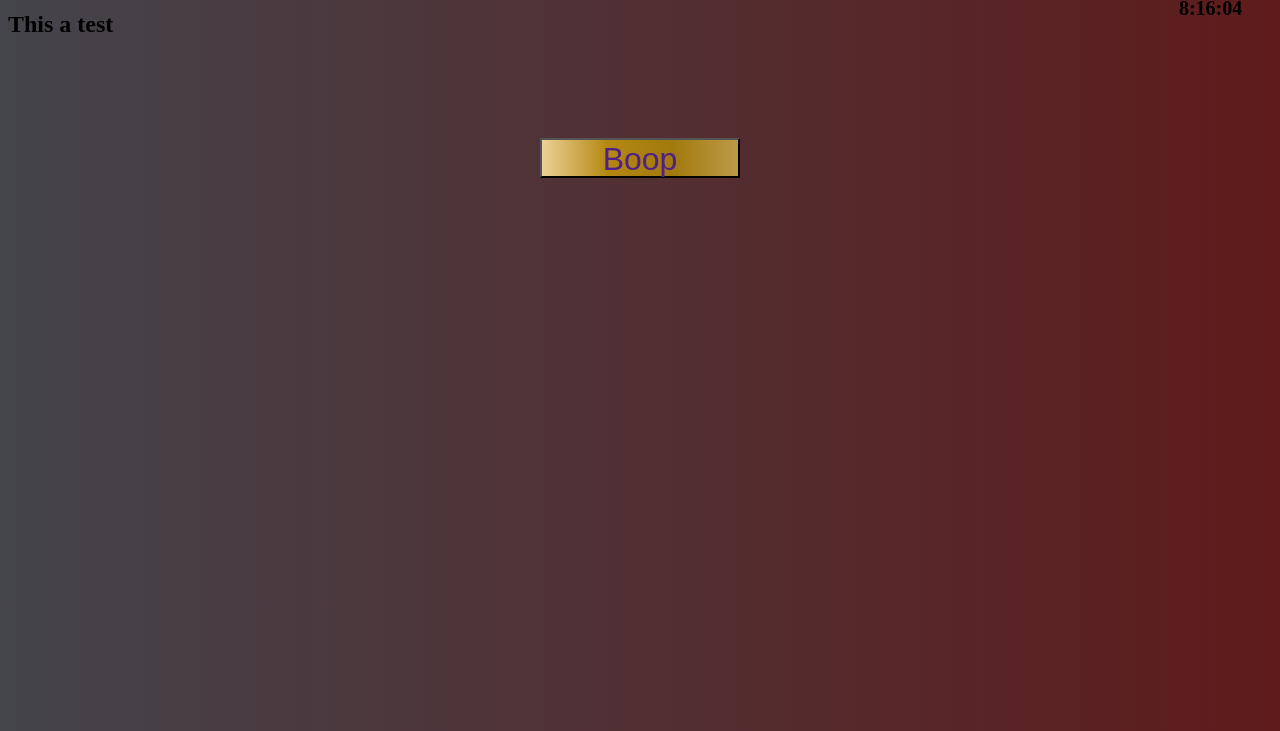
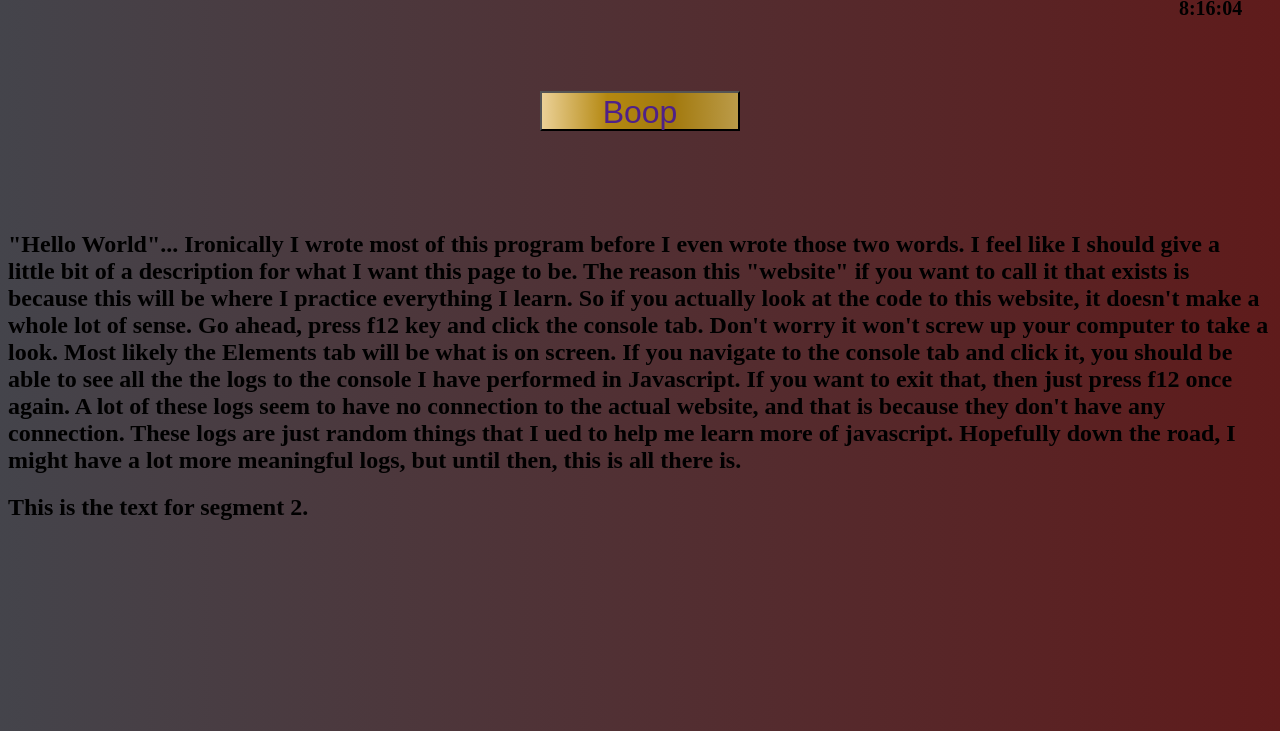
Before and after one commit to Jacob398/javascript-programming-training, a plain HTML site: page index.html in a window 1280 px wide. Shown: the part 69-800 px from the top of the page. Drawn offline with Linux system fonts and the light colour scheme.

Commit message:
Added myTextFile but ran into issue with java

```diff
--- a/index.html
+++ b/index.html
@@ -8,16 +8,16 @@
 </head>
 <body>
   <h1 id="main-heading"> Jacob's Program</h1>
-  <h2> This a test</h2>
   <div id="dateTimeContainer">
     <h2 class="dateTime" id="localDateDisplay"></h2>
     <h2 class="dateTime" id="dayOfWeek"></h2>
     <h2 class="dateTime" id="localTimeDisplay"></h2>
   </div>
-
   <div class="buttonContainer">
     <button id="mainButton">Boop</button>
   </div>
+  <h2 id="myText1"></h2>
+  <h2 id="myText2"></h2>
   <script src='index.js'></script>
 </body>
 </html>
--- a/index.js
+++ b/index.js
@@ -218,3 +218,39 @@ setInterval(updateDate, 1000 * 60);
 document.getElementById('mainButton').onclick = ()=>{
     window.open("https://www.youtube.com/watch?v=xvFZjo5PgG0")
 }
+
+// fetch('myTextFile.txt')
+// .then(response => response.text())
+// .then(data => {
+//     document.getElementById('myText').textContent = data;
+// })
+// .catch(error =>{
+//     console.error('Error', error);
+// });
+
+//I could have used this code above, but I wanted to make it where I only used one txt file and pulled multiple txt's from it. As of right now
+//that fetches the entire file, and I just want it to fetch parts...'
+
+fetch('myTextFile.txt')
+.then(response => response.text())
+.then(data => {
+    //for segment 1
+    const segment1Start = data.indexOf('=== start segment1 ===') + '=== start segment1 ==='.length;
+    const segment1End = data.indexOf('=== end segment1 ===');
+    const segment1Text = data.slice(segment1Start, segment1End).trim();
+
+
+    document.getElementById('myText1').textContent = segment1Text;
+
+    //for segement 2
+    const segment2Start = data.indexOf('=== start segment2 ===') + '=== start segment2 ==='.length;
+    const segment2End = data.indexOf('=== end segment2 ===');
+    const segment2Text = data.slice(segment2Start, segment2End).trim();
+
+    document.getElementById('myText2').textContent = segment2Text
+
+
+})
+.catch(error =>{
+    console.error('Error:', error);
+});
```
Also changed, not shown: myTextFile.txt (added).
